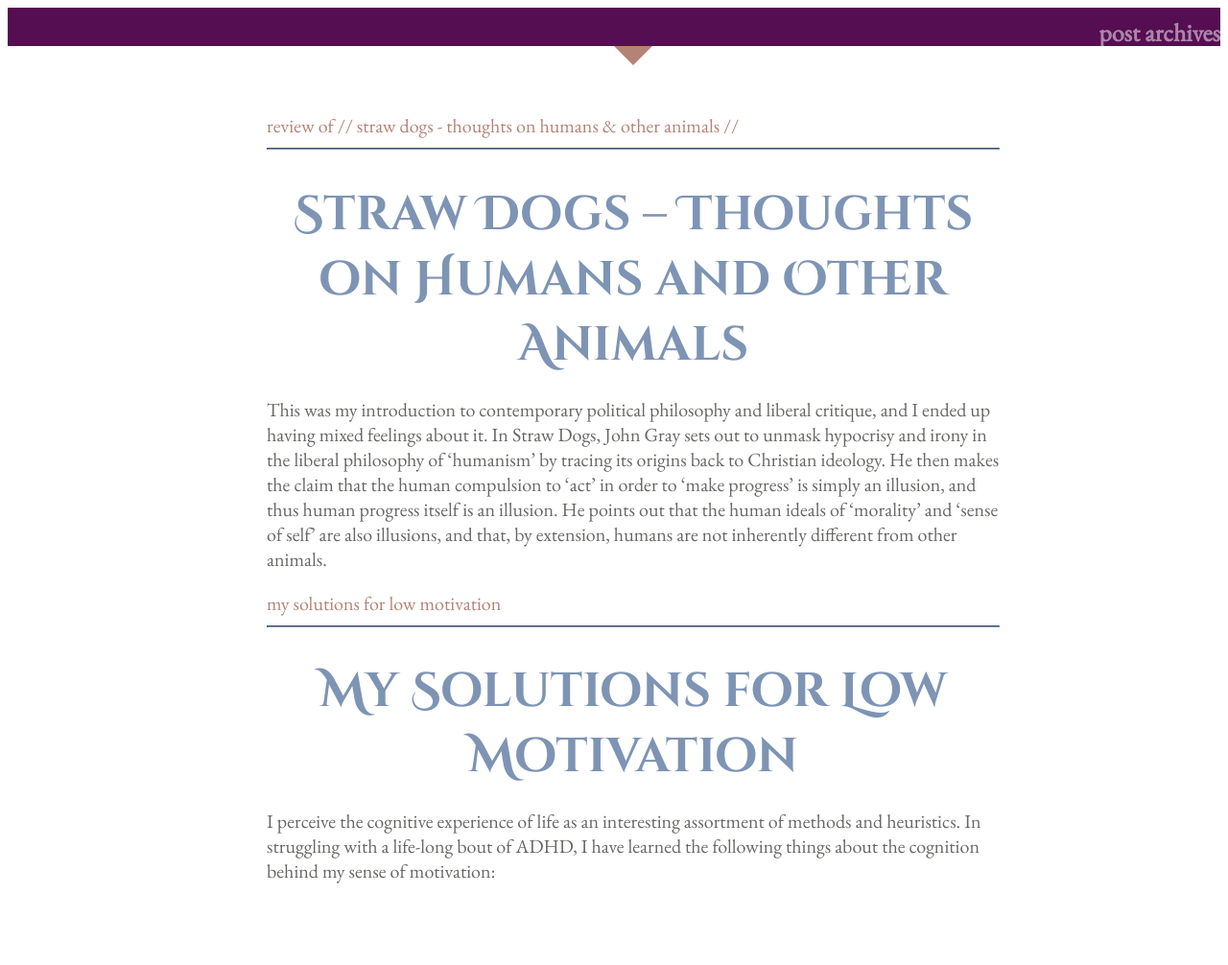
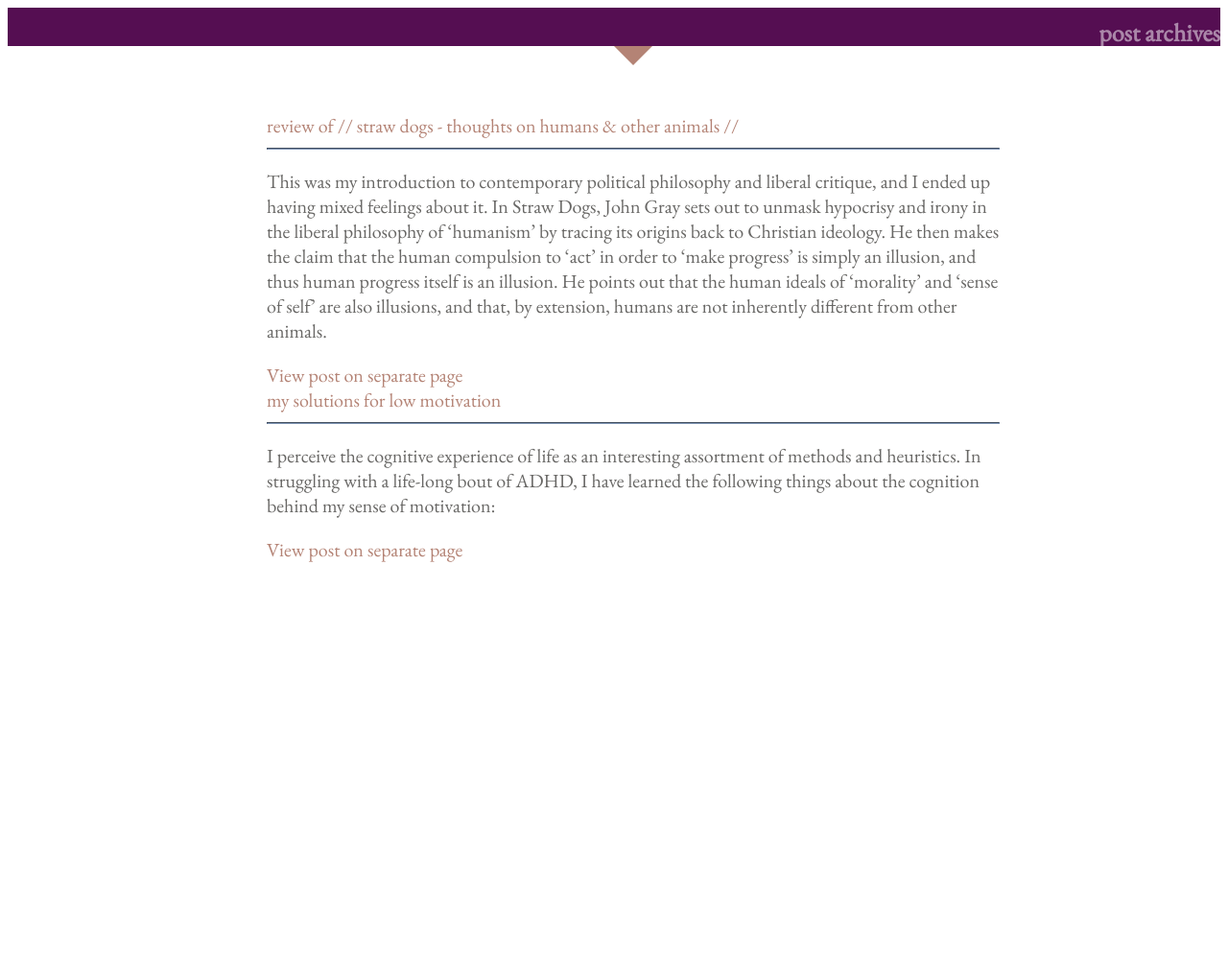
Before and after one commit to squidnee/squidnee.github.io, a Jekyll site: the page built from archives.html, in a window 1280 px wide. Shown: the whole page at 96% size. Built offline with Jekyll 4.4.1, drawn with Linux system fonts in a browser that asks for light colours; some web fonts are replaced; after the commit the page ends 900 px from its top, so only the background shows below that.

Commit message:
food is best enjoyed in small bites

```diff
--- a/_config.yml
+++ b/_config.yml
@@ -2,6 +2,8 @@
 paginate: 5
 paginate_path: "/site/page:num/"
 
+excerpt_separator: "\n\n\n"
+
 title: Sydney Maples
 email: smaples@stanford.edu
 url: "http://sydneymaples.com"
--- a/_posts/2015-5-19-my-solutions-for-low-motivation.md
+++ b/_posts/2015-5-19-my-solutions-for-low-motivation.md
@@ -2,8 +2,6 @@
 layout: post
 title: my solutions for low motivation
 ---
-
-#My Solutions for Low Motivation
 
 I perceive the cognitive experience of life as an interesting assortment of methods and heuristics. In struggling with a life-long bout of ADHD, I have learned the following things about the cognition behind my sense of motivation:
 
--- a/_posts/2015-9-9-review-of-straw-dogs.md
+++ b/_posts/2015-9-9-review-of-straw-dogs.md
@@ -2,8 +2,6 @@
 layout: post
 title: review of // straw dogs - thoughts on humans & other animals //
 ---
-
-#Straw Dogs – Thoughts on Humans and Other Animals
 
 This was my introduction to contemporary political philosophy and liberal critique, and I ended up having mixed feelings about it. In Straw Dogs, John Gray sets out to unmask hypocrisy and irony in the liberal philosophy of ‘humanism’ by tracing its origins back to Christian ideology. He then makes the claim that the human compulsion to ‘act’ in order to ‘make progress’ is simply an illusion, and thus human progress itself is an illusion. He points out that the human ideals of ‘morality’ and ‘sense of self’ are also illusions, and that, by extension, humans are not inherently different from other animals.
 
--- a/archives.html
+++ b/archives.html
@@ -7,12 +7,22 @@
     <ul>
       {% for post in site.posts %}
       <div>
+        {% assign total_paragraphs = post.content | split: '<p>' | size | minus: 1 %}
+        {% assign excerpt_paragraphs = post.excerpt | split: '<p>' | size | minus: 1 %}
+        {% assign remaining_paragraphs = total_paragraphs | minus: excerpt_paragraphs %}
         <a href="{{ post.url }}">{{ post.title }}</a>
         <hr></hr>
       </div>
       <p class="desc">
       {{ post.content | split: '</p>' | first }}
       </p>
+      <a href=" {{post.url }}">
+      {% if remaining_paragraphs > 0 %}
+      Read {{ remaining_paragraphs }} remaining paragraphs...
+      {% else %}
+      View post on separate page
+      {% endif %}
+      </a>
       {% endfor %}
     </ul>
 
```
